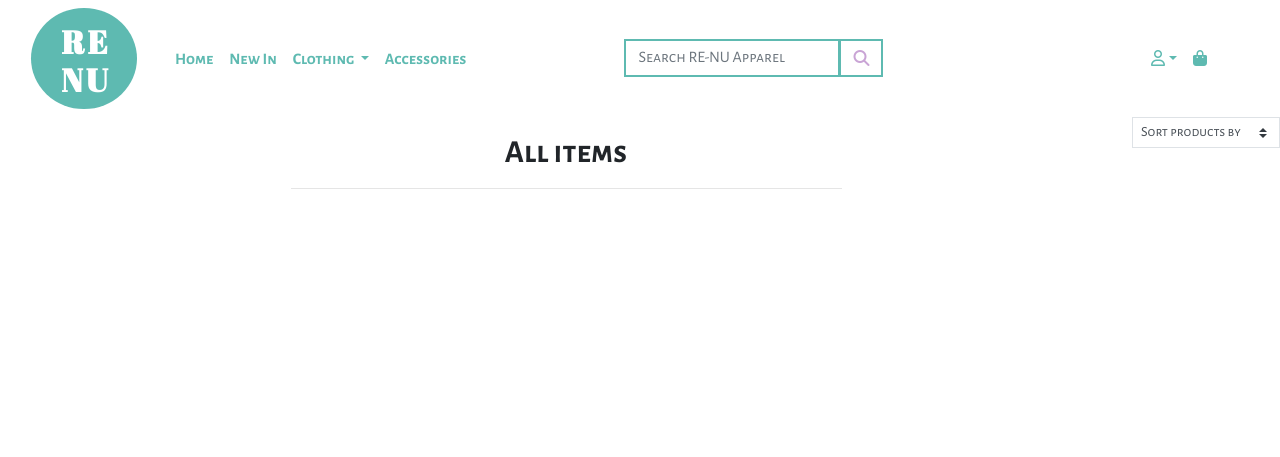
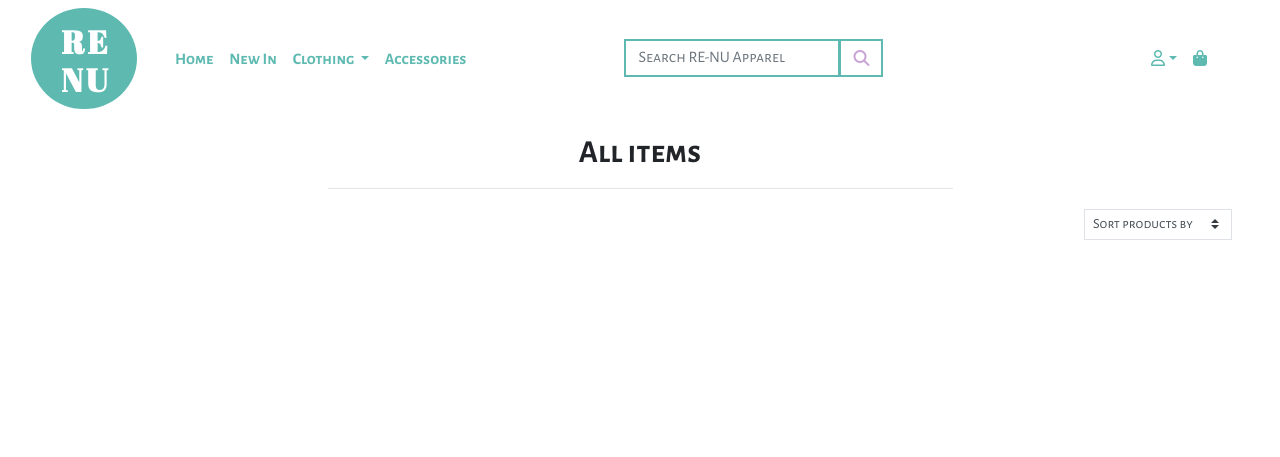
Before and after one commit to Code-Institute-Submissions/sarahob96-re-nu_DecResub, a Django app: page /products/ in a window 1280 px wide. Shown: the top 457 px of the page. Run offline with Django 3.2, Linux system fonts and the light colour scheme; data that the repository does not hold is empty; some libraries are stand-ins or nearby versions; some web fonts are replaced.

Commit message:
position the sort by feature on the products page

```diff
--- a/bag/templates/bag/bag.html
+++ b/bag/templates/bag/bag.html
@@ -3,5 +3,6 @@
 
 {% block body %}
 
+shopping bag
 
 {% endblock %}
--- a/bag/urls.py
+++ b/bag/urls.py
@@ -0,0 +1,7 @@
+from django.urls import path
+from . import views
+
+urlpatterns = [
+    path('', views.shopping_bag, name="shopping_bag"),
+
+]
--- a/bag/views.py
+++ b/bag/views.py
@@ -1,3 +1,7 @@
 from django.shortcuts import render
 
 # Create your views here.
+
+def shopping_bag(request):
+
+    return render(request, 'bag/bag.html')
--- a/products/templates/products/products.html
+++ b/products/templates/products/products.html
@@ -5,15 +5,18 @@
 
 <div class="container-fluid">
     <div class="row">
-        <div class="col text-center mt-3 mb-5">
+        <div class="col text-center mt-3 mb-3 w-100 d-print-block">
 
             <h2>
                 All items
             </h2>
             <hr class="w-50 mb-1">
         </div>
-        <div>
-            <div class="dropdown-sort-products">
+        </div>
+    </div>
+
+    <div class="w-100 mb-3">
+    <div class="dropdown-sort-products d-print-block w-20 float-right mr-5">
         <select id="sorting" class="custom-select custom-select-sm rounded-0 border border-{% if current_sorting != 'None_None' %}info{% else %}black{% endif %}">>
             <option value="reset" disabled {% if current_sorting == 'None_None' %}selected{% endif %}>Sort products by</option>
             <option value="price_ascending" {% if current_sorting == 'price_ascending' %}selected{% endif %}>Price (low to high)</option>
@@ -23,7 +26,7 @@
         </select>
     </div>
     </div>
-    </div>
+
     <div class="row">
 
 
--- a/re_nu_apparel/settings.py
+++ b/re_nu_apparel/settings.py
@@ -44,6 +44,7 @@ INSTALLED_APPS = [
     'allauth.socialaccount',
     'home',
     'products',
+    'bag',
 ]
 
 MIDDLEWARE = [
--- a/re_nu_apparel/urls.py
+++ b/re_nu_apparel/urls.py
@@ -8,4 +8,5 @@ urlpatterns = [
     path('accounts/', include('allauth.urls')),
     path('', include('home.urls')),
     path('products/', include('products.urls')),
+    path('bag/', include('bag.urls')),
 ] + static(settings.MEDIA_URL, document_root=settings.MEDIA_ROOT)
--- a/templates/base.html
+++ b/templates/base.html
@@ -112,7 +112,7 @@
               </div>
             </li>
 
-            <li class="nav-item"><a class="nav-link" href=""><i class="fa-solid fa-bag-shopping"></i></a></li>
+            <li class="nav-item"><a class="nav-link" href="{% url 'shopping_bag' %}"><i class="fa-solid fa-bag-shopping"></i></a></li>
           </div>
         </ul>
       </div>
```
Lines whose indentation alone changed are shown as unchanged.
